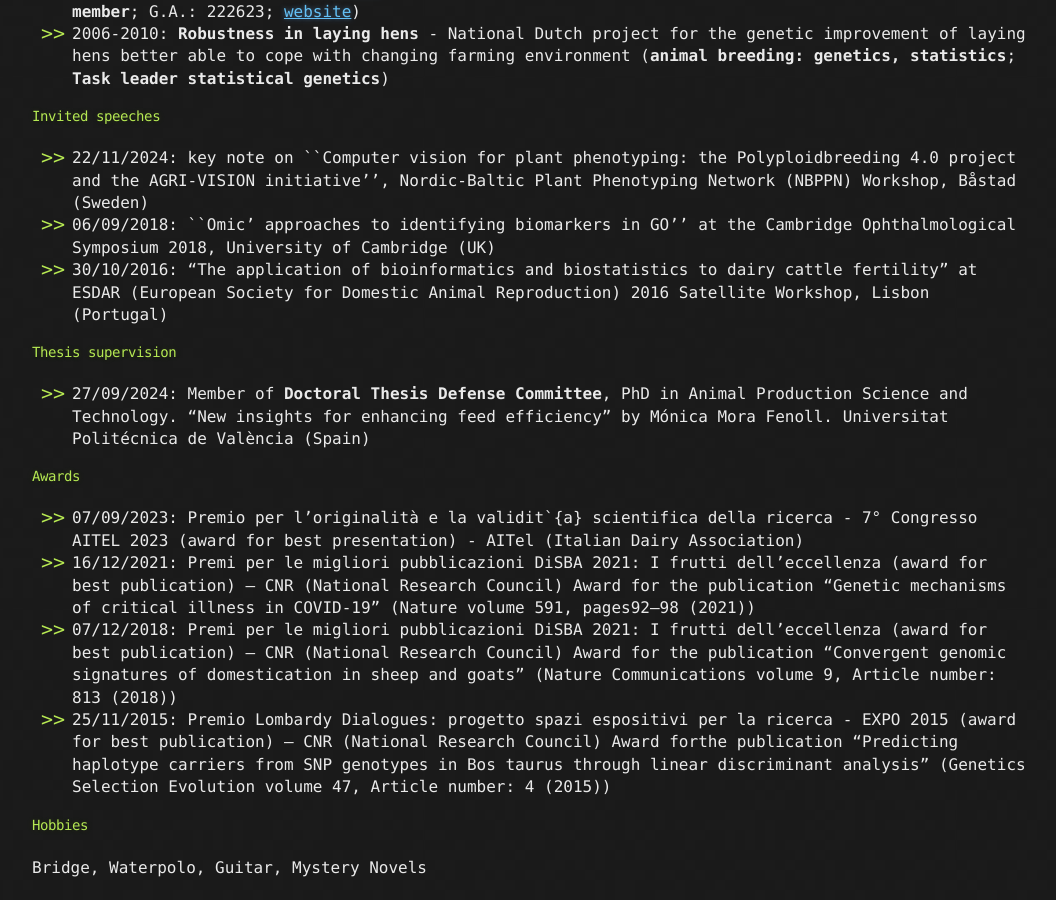
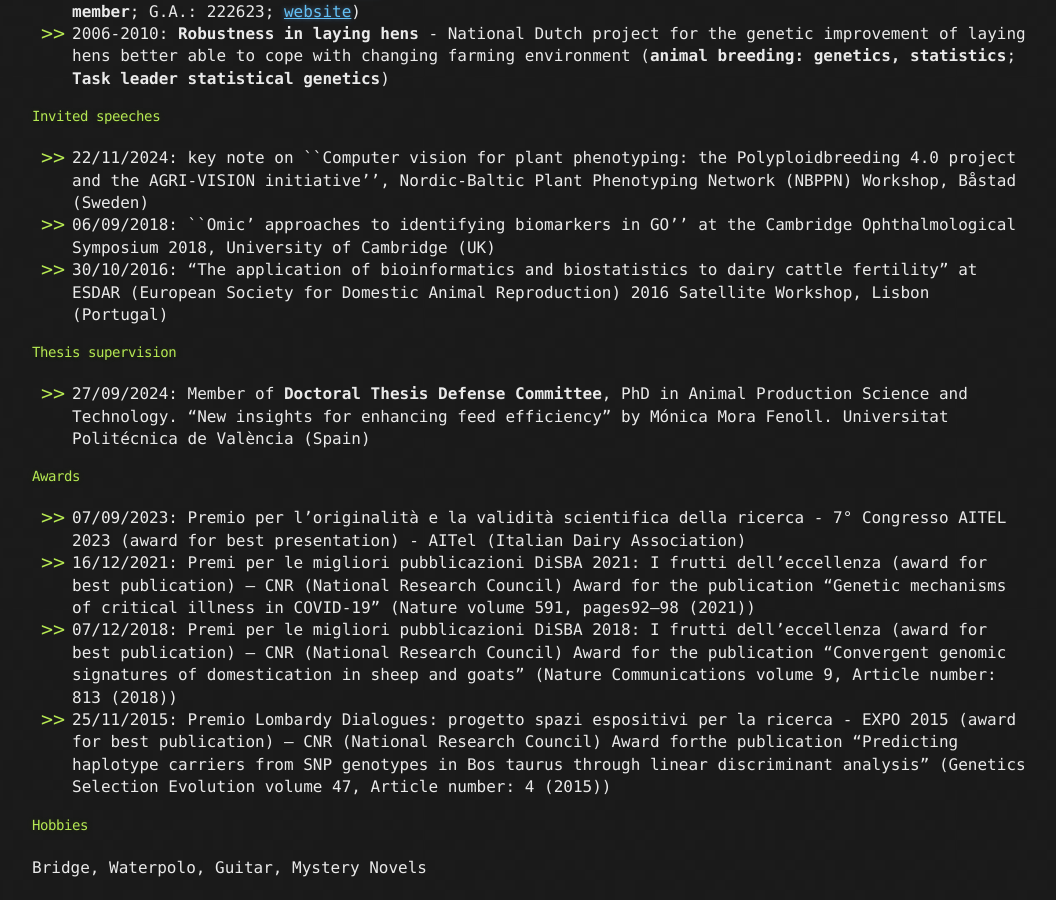
Before and after one commit to bioinformateachers/bioinformateachers.github.io, a Jekyll site: the page built from filippo.md, in a window 1280 px wide and 900 px high, scrolled down 4711 px. Shown: the whole window, without its empty margins (108-1164 px from the left). Built offline with Jekyll 4.4.1, drawn with Linux system fonts in a browser that asks for light colours; some of the changed text lies outside the part shown.

Commit message:
updated: project dates

```diff
--- a/filippo.md
+++ b/filippo.md
@@ -114,8 +114,8 @@ Very smart people who I had the honor of mentoring:
 - 2025-2026: **PROB-AI**: Identifying novel probiotics from sequence data by means of artificial intelligence algorithms - [CNR-DISBA 2024 call for projects](https://www.urp.cnr.it/node/14158) (**probiotics**, **machine learning**, **bacterial genomic sequences**; **Principal Investigator**)
 - 2024-2026: **DeepMicroCore**: Harnessing the power of artificial intelligence to identify the core microbiome - [CNR-IVI bilateral agreement](https://www.cnr.it/en/bilateral-agreements/agreement/85/ivi-the-institute-for-artificial-intelligence-research-and-development-of-serbia) (**artificial intelligence**, **neural networks**, **core microbiome**; **Principal Investigator**; Project ID: 69001)
 - 2024-2026: **Sheep-TreeSeq**: Scalable analysis of sheep genome diversity using tree sequences - [Royal Society - International Exchanges](https://royalsociety.org/grants/international-exchanges/) (**graph algorithms, animal genomics**; **Principal Investigator**; Ref.: R3709)
-- 2023-2025: **MISS.GO**: Microbiota and Immune SignatureS of Graves’ disease and Orbitopathy - [PRIN 2022](https://prin.mur.gov.it/Ricerca?Filtro.Anno=%25&Filtro.Ateneo=%25&Filtro.Argomento=&Filtro.Cognome=Muller) (**Graves disease**, **orbitopathy**, **gut microbiome**, **gut-immune system axis**; **Task Leader: Microbiome**)
-- 2023-2025: **Polyploidbreeding 4.0**: Expanding the toolbox for cereal breeding: high-throughput genomics, 2D-3D phenomics and artificial intelligence for breeding with increasing genome complexity, from barley to durum and bread wheat - [PRIN 2022](https://prin.mur.gov.it/Iniziative/Detail?key=FiJNdaCuA71Xq3jYMAuZeQ%3D%3D). (**plant breeding: genomics, phenomics, neural networks, machine learning**; **Scientific coordinator**; G.A.: 2022BACN8A; [website](https://polyploidbreeding.ibba.cnr.it/))
+- 2023-2026: **MISS.GO**: Microbiota and Immune SignatureS of Graves’ disease and Orbitopathy - [PRIN 2022](https://prin.mur.gov.it/Ricerca?Filtro.Anno=%25&Filtro.Ateneo=%25&Filtro.Argomento=&Filtro.Cognome=Muller) (**Graves disease**, **orbitopathy**, **gut microbiome**, **gut-immune system axis**; **Task Leader: Microbiome**)
+- 2023-2026: **Polyploidbreeding 4.0**: Expanding the toolbox for cereal breeding: high-throughput genomics, 2D-3D phenomics and artificial intelligence for breeding with increasing genome complexity, from barley to durum and bread wheat - [PRIN 2022](https://prin.mur.gov.it/Iniziative/Detail?key=FiJNdaCuA71Xq3jYMAuZeQ%3D%3D). (**plant breeding: genomics, phenomics, neural networks, machine learning**; **Scientific coordinator**; G.A.: 2022BACN8A; [website](https://polyploidbreeding.ibba.cnr.it/))
 - 2024-2029: **Breast cancer and thyroid autoimmunity**: Cross-reactive immune responses between breast cancer and thyroid autoimmunity: impact on prognosis and treatment - [AIRC-MFAG 2023](https://www.airc.it/fondazione/cosa-facciamo/cosa-finanziamo/my-first-airc-grant) (**breast cancer**, **endocrinology**, **gut microbiome**; **Task Leader: Microbiome**)
 - 2021-2024: **GENOBU**: Sequencing the buffalo genome for the genetic improvement of production - [PON01 00486](https://www.cnr.it/it/progetti-di-ricerca/progetto/31396/genobu-sequenziamento-del-genoma-bufalino-per-il-miglioramento-qualiquantitativo-delle-produzioni-agro-alimentari-dba-ad004-178) (**buffalo**, **genomic predictions**; **Task Leader: Genomics**)
 - 2020-2023: **Gen-COVID**: Impact of Host Genome on COVID-19 clinical variability. (**human genetics, clinical phenotypes**; **Principal Investigator**; [website](https://sites.google.com/dbm.unisi.it/gen-covid))
@@ -149,9 +149,9 @@ Very smart people who I had the honor of mentoring:
 
 #### Awards
 
-- 07/09/2023: Premio per l'originalità e la validit\`{a} scientifica della ricerca - 7° Congresso AITEL 2023 (award for best presentation) - AITel (Italian Dairy Association)
+- 07/09/2023: Premio per l'originalità e la validità scientifica della ricerca - 7° Congresso AITEL 2023 (award for best presentation) - AITel (Italian Dairy Association)
 - 16/12/2021: Premi per le migliori pubblicazioni DiSBA 2021: I frutti dell'eccellenza (award for best publication) – CNR (National Research Council) Award for the publication "Genetic mechanisms of critical illness in COVID-19" (Nature volume 591, pages92–98 (2021))
-- 07/12/2018: Premi per le migliori pubblicazioni DiSBA 2021: I frutti dell'eccellenza (award for best publication) – CNR (National Research Council) Award for the publication "Convergent genomic signatures of domestication in sheep and goats" (Nature Communications volume 9, Article number: 813 (2018))
+- 07/12/2018: Premi per le migliori pubblicazioni DiSBA 2018: I frutti dell'eccellenza (award for best publication) – CNR (National Research Council) Award for the publication "Convergent genomic signatures of domestication in sheep and goats" (Nature Communications volume 9, Article number: 813 (2018))
 - 25/11/2015: Premio Lombardy Dialogues: progetto spazi espositivi per la ricerca - EXPO 2015 (award for best publication) – CNR (National Research Council) Award forthe publication "Predicting haplotype carriers from SNP genotypes in Bos taurus through linear discriminant analysis" (Genetics Selection Evolution volume 47, Article number: 4 (2015))
 
 #### Hobbies
```
